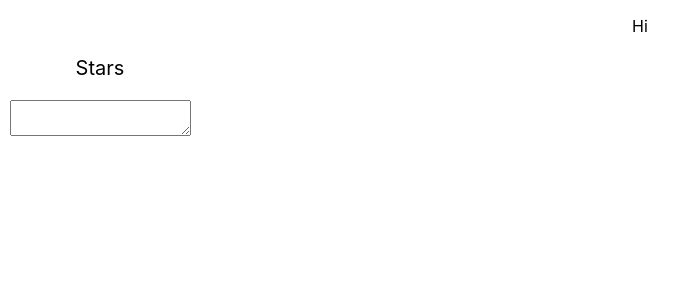
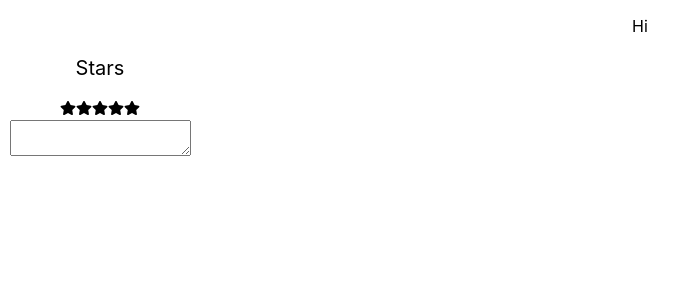
Before and after one commit to LizNgoNgoc/starRating, a React (Create React App) app in the folder my-app/: page / in a window 1280 px wide. Shown: the top 300 px of the page, without its empty margins (0-700 px from the left). Built offline with nearby package versions, Linux system fonts and the light colour scheme.

Commit message:
update name of components

```diff
--- a/my-app/src/components/App.js
+++ b/my-app/src/components/App.js
@@ -1,6 +1,6 @@
 import './App.css';
 // import FaStars from './rating/FaStar';
-import FaStars from './rating/FaStar';
+import FaStars from './rating/FaStars';
 
 function App() {
   return <div className="App">
--- a/my-app/src/components/rating/FaStar.jsx
+++ b/my-app/src/components/rating/FaStars.jsx
@@ -1,8 +1,10 @@
-import styles from './fastar.module.css';
+import styles from './fastars.module.css';
+import Stars from '../stars/Stars';
 
 function FaStars() {
     return <div className={styles.container}>
         <p className={styles.star}>Stars</p>
+        <Stars />
         <textarea className={styles.textarea}></textarea>
     </div>
 
```
Also changed, not shown: my-app/src/components/rating/fastars.module.css (renamed from my-app/src/components/rating/fastar.module.css).
